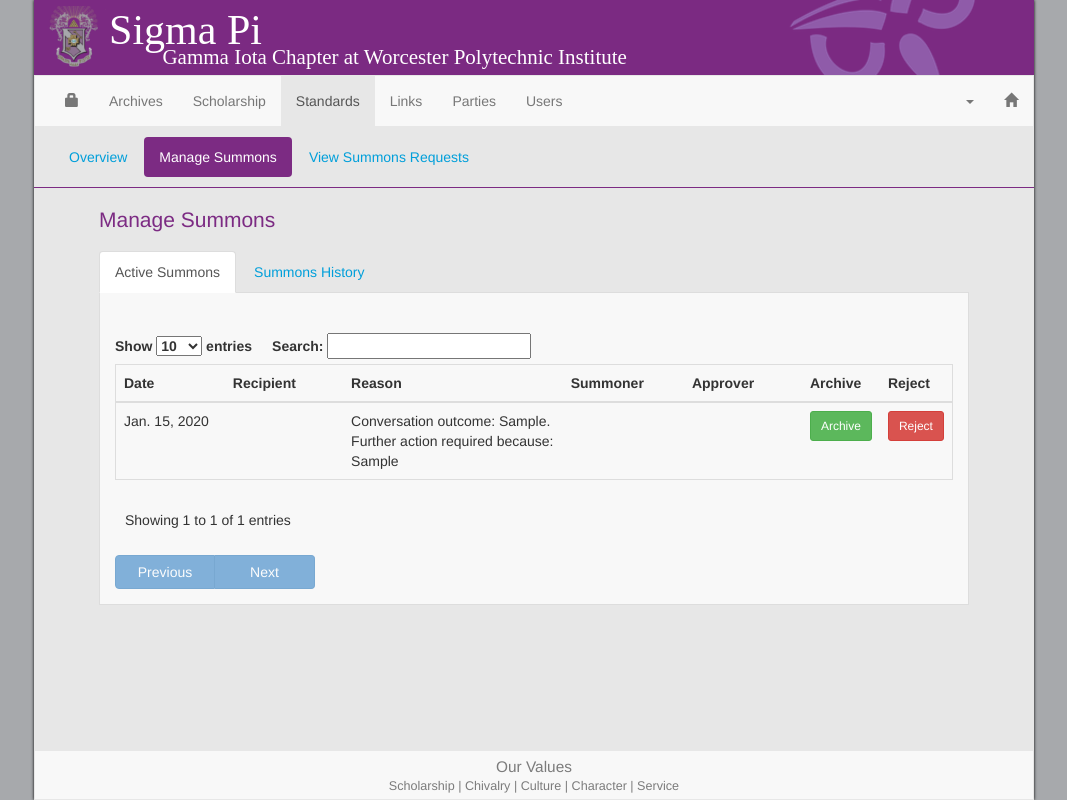
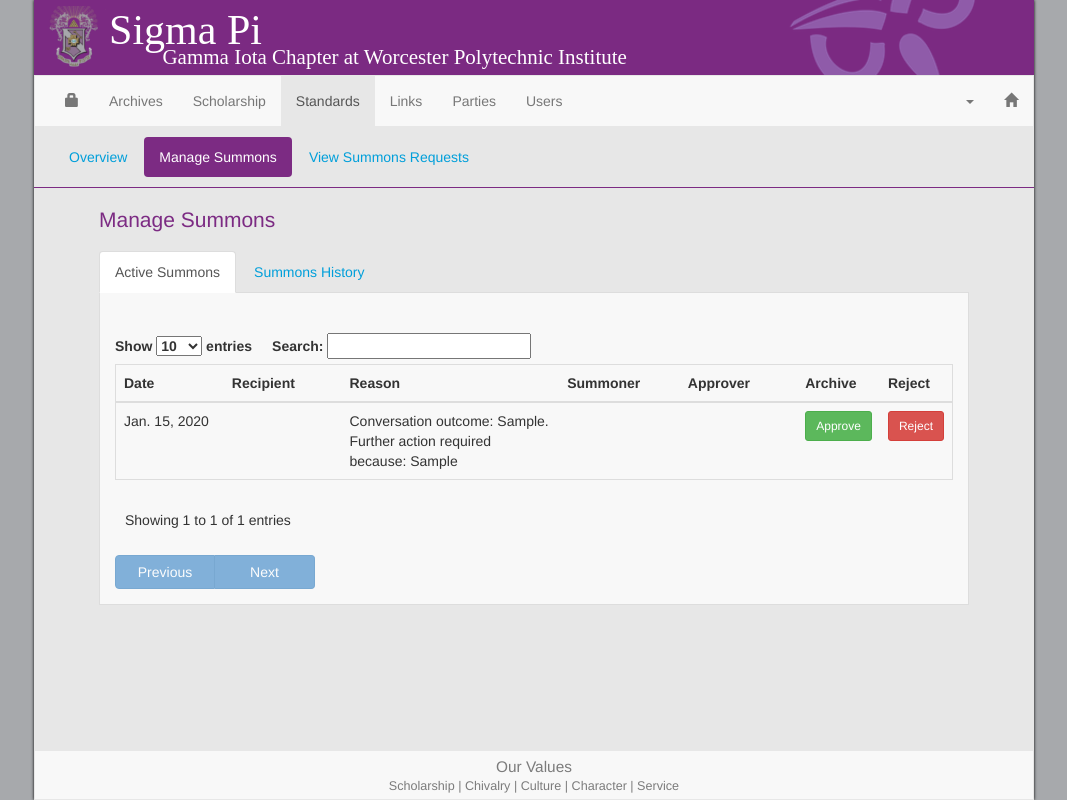
Before and after one commit to sdmoran/sigmapi-web, a Django app: page /secure/standards/summons/ in a window 1280 px wide. Shown: the whole page, without its empty margins (106-1173 px from the left). Run offline with Django 3.2, Linux system fonts and the light colour scheme; a user stored in the database is signed in; data comes from the database, SQL or seed files in the repository; tables that the repository leaves empty hold one stand-in row (values such as "Sample post"); parts of the project's set-up code (start-up, migrations or seed data) failed here and were passed over; some libraries are stand-ins or nearby versions.

Commit message:
Modified wording on the summons page

```diff
--- a/SigmaPi/Standards/templates/secure/standards_summons.html
+++ b/SigmaPi/Standards/templates/secure/standards_summons.html
@@ -1,6 +1,6 @@
 {% extends "secure/standards_base.html" %}
 
-{% block title %}Sigma Pi Secure - Manage Bones {% endblock %}
+{% block title %}Sigma Pi Secure - Manage Summons {% endblock %}
 
 {% block module_includes %}
 {% load static %}
@@ -62,7 +62,7 @@
 	 					<td>{{ summons.approver.first_name }} {{ summons.approver.last_name }}</td>
 	 					<td>
 	 						<a class="btn btn-success btn-sm approve-summons" id="{{ summons.pk }}">
-	 						Archive
+	 						Approve
 	 						</a>
 	 					</td>
 	 					<td>
```
